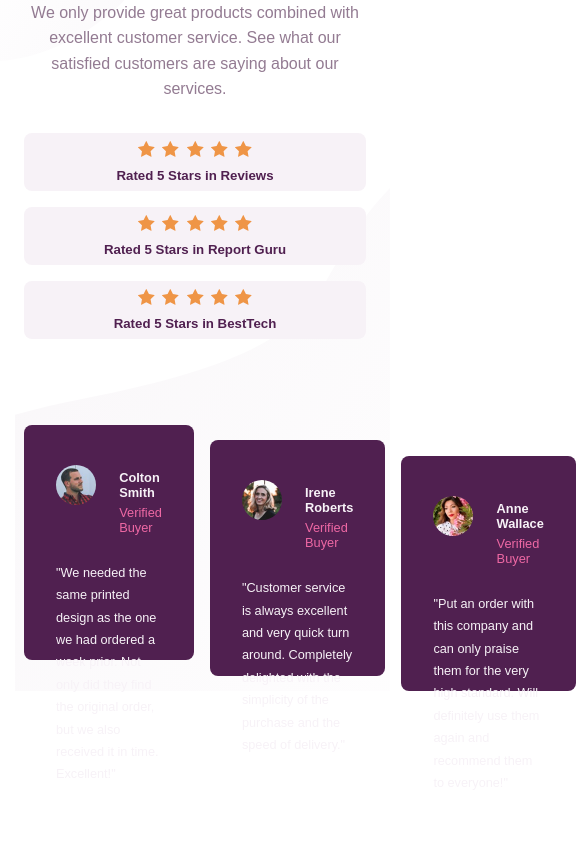
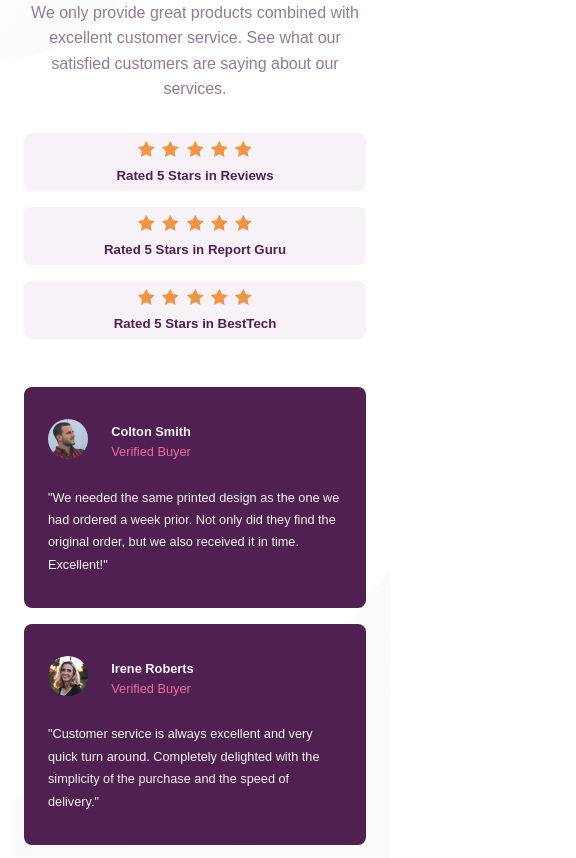
Before and after one commit to mizrmx/Social-proof-section, a plain HTML site: page index.html in a window 390 px wide. Shown: the part 171-1029 px from the top of the page, 576 px wide, since content can reach past the window. Before the commit the page ends 965 px from the top, so only its background shows below. Drawn offline with Linux system fonts and the light colour scheme.

Commit message:
Update 4.0

```diff
--- a/css/style.css
+++ b/css/style.css
@@ -233,6 +233,11 @@ body
     {
         width: 100%;
     }
+
+    .box-info:last-of-type
+    {
+        margin: 1.5rem 0 0;
+    }
 }
 
 @media (max-width: 33.5em)
@@ -270,4 +275,40 @@ body
         padding: 0;
         padding-bottom: 0.5rem;
     }
+
+    .box-info:last-of-type
+    {
+        margin: 1rem 0 0;
+    }
+
+    .purple-box
+    {
+        padding: 1.5rem 2rem 2rem;
+    }
 }
+
+@media (max-width:78.5rem)
+{
+    .purple-box
+    {
+        max-height: 17rem;
+        padding: 2rem 1.5rem 2rem;
+    }
+}
+
+@media (max-width: 62.5rem)
+{
+    .box-info:last-of-type
+    {
+        flex-direction: column;
+        align-items: center;
+        min-height: none;
+    }
+
+    .purple-box
+    {
+        max-width: none;
+        width: 100%;
+        margin: 1rem 0;
+    }
+}
```
